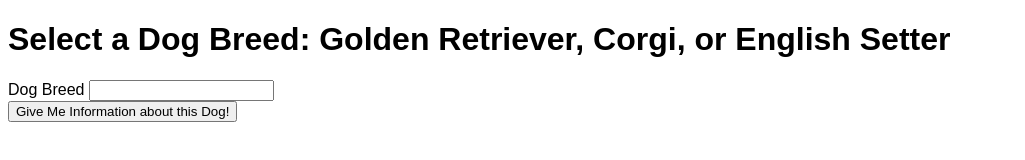
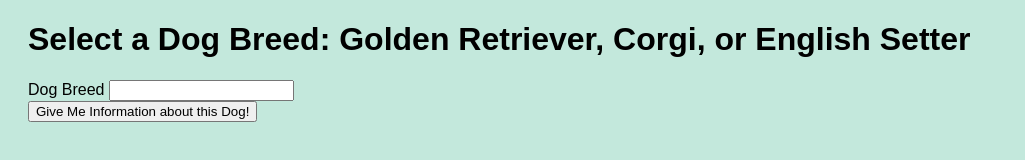
Before and after one commit to SierraProgramPioneer/dog-wiki, a plain HTML site: page animal-wiki.html in a window 1280 px wide. Shown: the whole page, without its empty margins (0-1025 px from the left). Drawn offline with Linux system fonts and the light colour scheme.

Commit message:
Add background color and paddding-left to page

```diff
--- a/animal-wiki.html
+++ b/animal-wiki.html
@@ -10,7 +10,7 @@
 
 <body>
 
-
+    <div>
         <form>
             <h1>Select a Dog Breed: Golden Retriever, Corgi, or English Setter</h1>
             <label for="breed">Dog Breed</label>
@@ -43,7 +43,7 @@
         <div id="incorrect" class="hidden">
             <h2>Sorry! You need to enter either Golden Retriever, or Corgi, or English Setter</h2>
         </div>
-
+    </div>
 </body>
 
 
--- a/css/styles.css
+++ b/css/styles.css
@@ -1,5 +1,6 @@
 body {
     font-family: Arial, Helvetica, sans-serif;
+    background-color: rgb(195, 232, 220);
 }
 
 img {
@@ -7,6 +8,10 @@ img {
     width: auto;
 }
 
+div {
+    padding-left: 20px;
+}
+
 .hidden {
     display: none;
 }
```
Lines whose indentation alone changed are shown as unchanged.
